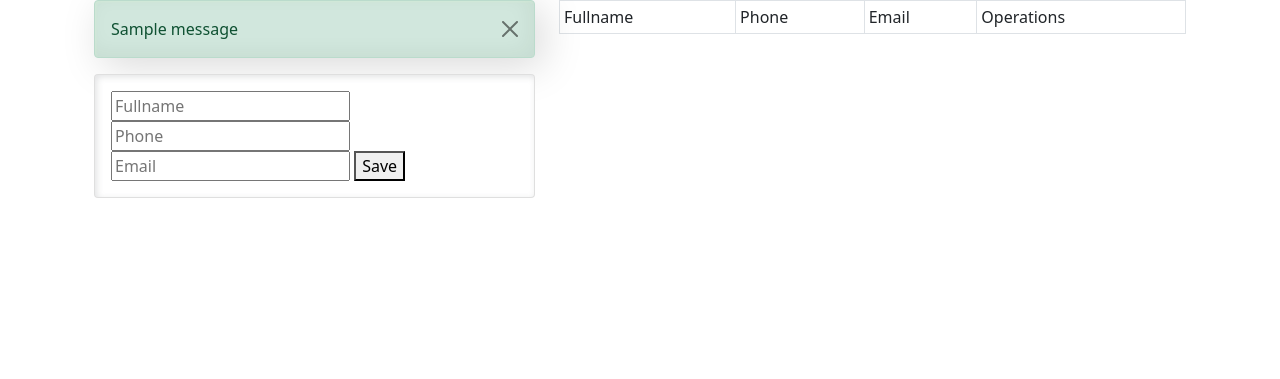
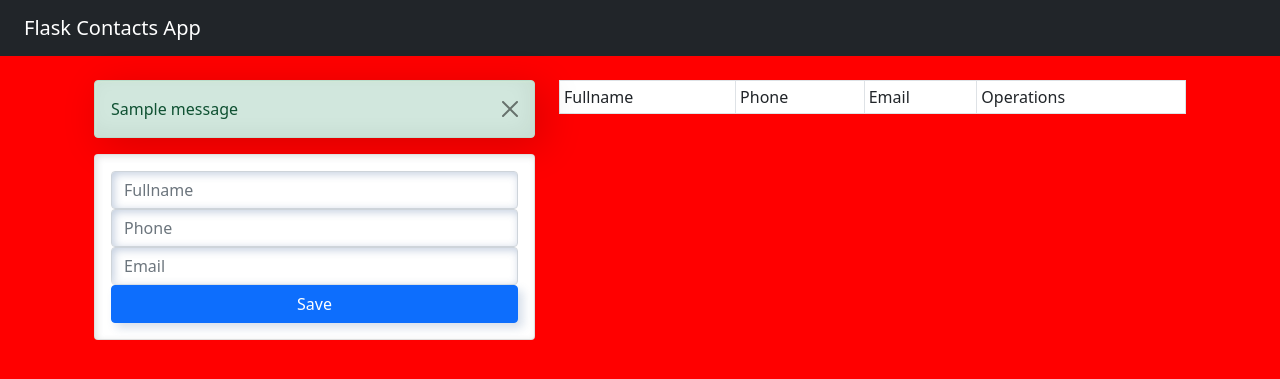
Before and after one commit to jonuar/flask-contact-app, a Flask app: page / in a window 1280 px wide. Shown: the top 379 px of the page. Run offline with Flask 3, Linux system fonts and the light colour scheme; one stand-in notice (Sample message) is shown; data that the repository does not hold is empty; some libraries are stand-ins or nearby versions.

Commit message:
Estilos de Bootstrap añadidos

```diff
--- a/src/app.py
+++ b/src/app.py
@@ -47,7 +47,7 @@
 def edit_contact(id):
 
     cur = mysql.connection.cursor()
-    cur.execute('SELECT * FROM contacts WHERE id = %s', (id))
+    cur.execute('SELECT * FROM contacts WHERE id = {}'.format(id,))
     data = cur.fetchall()
     print(data[0])
 
@@ -71,7 +71,7 @@
 @app.route('/delete/<string:id>')
 def delete_contact(id):
     cur = mysql.connection.cursor()
-    cur.execute('DELETE FROM contacts WHERE id= %s', (id))
+    cur.execute('DELETE FROM contacts WHERE id= {}'.format(id,))
     mysql.connection.commit()
     flash('Contact Removed Successfully')
     return redirect(url_for('index'))
--- /dev/null
+++ b/src/static/css/main.css
@@ -0,0 +1,3 @@
+body {
+    background-color: red;
+}
--- a/src/templates/index.html
+++ b/src/templates/index.html
@@ -1,23 +1,32 @@
 {% extends './layout.html' %}
 {% block body %}
 
+{% with messages = get_flashed_messages() %}
+{% if messages %}
+{% for message in
+messages %}
+
 <div class="row">
     <div class="col-md-5">
-        {% with messages = get_flashed_messages() %}
-        {% if messages %}
-        {% for message in
-        messages %}
+
         <div class="alert alert-success alert-dismissible fade show" role="alert">
             {{message}}
             <button type="button" class="btn-close" data-bs-dismiss="alert" aria-label="Close"></button>
         </div>
         <div class="card card-body">
-
             <form action="/add_contact" method="POST">
-                <input type="text" name="fullname" placeholder="Fullname" />
-                <input type="text" name="phone" placeholder="Phone" />
-                <input type="text" name="email" placeholder="Email" />
-                <button type="submit">Save</button>
+                <div class="form-group">
+                    <input type="text" name="fullname" placeholder="Fullname" class="form-control" />
+                </div>
+                <div class="form-group">
+                    <input type="text" name="phone" placeholder="Phone" class="form-control" />
+                </div>
+                <div class="form-group">
+                    <input type="text" name="email" placeholder="Email" class="form-control" />
+                </div>
+                <div class="form-group d-grid">
+                    <button type="submit" class="btn btn-primary w-100">Save</button>
+                </div>
             </form>
         </div>
     </div>
--- a/src/templates/layout.html
+++ b/src/templates/layout.html
@@ -8,11 +8,18 @@
     <link href="https://cdn.jsdelivr.net/npm/bootstrap@5.0.2/dist/css/bootstrap.min.css" rel="stylesheet"
         integrity="sha384-EVSTQN3/azprG1Anm3QDgpJLIm9Nao0Yz1ztcQTwFspd3yD65VohhpuuCOmLASjC" crossorigin="anonymous">
 
+    <link rel="stylesheet" href="{{ url_for('static', filename='css/main.css') }}">
     <title>Flask Contacts APP</title>
 </head>
 
 <body>
-    <div class="container">
+    <nav class="navbar navbar-expand-lg navbar-dark bg-dark">
+        <div class="container-fluid">
+            <a class="navbar-brand" href="#">Flask Contacts App</a>
+        </div>
+    </nav>
+
+    <div class="container pt-4">
         {% block body %}
         {% endblock %}
     </div>
@@ -22,6 +29,8 @@
         integrity="sha384-MrcW6ZMFYlzcLA8Nl+NtUVF0sA7MsXsP1UyJoMp4YLEuNSfAP+JcXn/tWtIaxVXM"
         crossorigin="anonymous"></script>
 
+    <script src="{{ url_for('static', filename='js/scripts.js') }}"></script>
+
 
 </body>
 
```
Also changed, not shown: src/static/js/scripst.js (added, +13 -0 lines), src/templates/edit-contact.html (+18 -5 lines).
